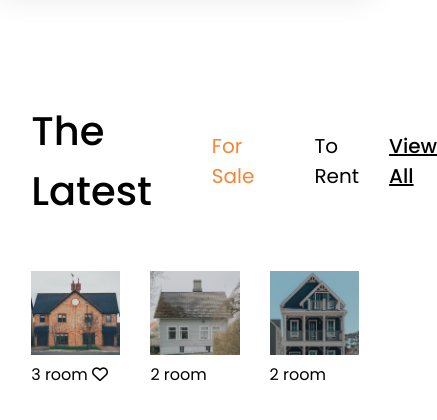
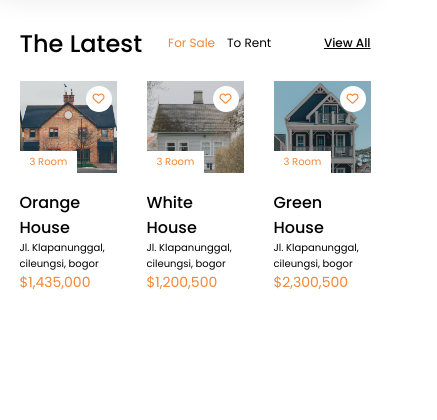
Before and after one commit to aldilukmn/omah, a plain HTML site: page index.html in a window 390 px wide. Shown: the part 678-1098 px from the top of the page, 437 px wide, since content can reach past the window. After the commit the page ends 1006 px from the top, so only its background shows below. Drawn offline with nearby package versions, Linux system fonts and the light colour scheme.

Commit message:
responsive layout on sale house feature

```diff
--- a/assets/css/style.css
+++ b/assets/css/style.css
@@ -143,7 +143,7 @@ body {
 /* start sale house */
 
 .sale-house {
-  margin: 125px 8% 48px 8%;
+  margin: 50px 7.5% 48px 7.5%;
 }
 
 .sale-house .title {
@@ -187,7 +187,6 @@ body {
   justify-content: space-between;
   flex-direction: row;
   gap: 30px;
-  margin-top: 50px;
 }
 
 .container .card {
@@ -195,27 +194,54 @@ body {
 }
 
 .container .card img {
-  width: 100%
+  width: 100%;
 }
 
-/* .container .card > span {
-  background-color: #ffffff;
+.card .image {
+  position: relative;
+}
+
+.card .image-title span {
+  background-color: #fff;
+  bottom: 0;
   color: var(--primary-color);
   padding: 16px;
-  position: relative;
-  top: -45px;
+  position: absolute;
+  text-transform: capitalize;
 }
 
-.container .card > i {
+.card .image-title i {
   background-color: #ffffff;
   border-radius: 50%;
+  cursor: pointer;
   color: var(--primary-color);
-  font-size: 26px;
+  font-size: 20px;
   padding: 10px;
   position: absolute;
-  top: -80%;
-  right: -250px;
-} */
+  right: 10px;
+  top: 30px;
+}
+
+.card .description {
+  display: flex;
+  flex-direction: column;
+  justify-content: space-between;
+  height: 100px;
+  margin-top: 30px;
+}
+
+.description h3 {
+  font-size: 30px;
+  font-weight: 500;
+  margin-bottom: 10px;
+  text-transform: capitalize;
+}
+
+.description p:last-child {
+  color: var(--primary-color);
+  font-size: 24px;
+  margin-top: 10px;
+}
 
 /* end sale house */
 
@@ -304,6 +330,42 @@ body {
     font-size: 13px;
     margin-right: 16px;
     padding: 16px 30px;
+  }
+
+  .sale-house .title-left h1 {
+    font-size: 36px;
+    margin-right: 25px;
+  }
+
+  .sale-house .title-left h4 {
+    font-size: 18px;
+    margin: 0 25px;
+  }
+
+  .sale-house .title-right h4 {
+    font-size: 18px;
+  }
+
+  .card .image-title span {
+    font-size: 15px;
+    padding: 13px 16px;
+  }
+
+  .card .image-title i {
+    padding: 9px;
+    font-size: 18px;
+  }
+
+  .card .description h3 {
+    font-size: 26px;
+  }
+
+  .card .description p:nth-of-type(1) {
+    font-size: 14px;
+  }
+
+  .card .description p:last-child {
+    font-size: 20px;
   }
 }
 
@@ -402,6 +464,46 @@ body {
     margin-right: 16px;
     padding: 16px 20px;
   }
+
+  .sale-house {
+    margin: 50px 5% 48px 5%;
+  }
+
+  .sale-house .title-left h1 {
+    font-size: 32px;
+    margin-right: 20px;
+  }
+
+  .sale-house .title-left h4 {
+    font-size: 16px;
+    margin: 0 15px;
+  }
+
+  .sale-house .title-right h4 {
+    font-size: 16px;
+  }
+
+  .card .image-title span {
+    font-size: 14px;
+    padding: 8px 16px;
+  }
+
+  .card .image-title i {
+    padding: 7px;
+    font-size: 16px;
+  }
+
+  .card .description h3 {
+    font-size: 22px;
+  }
+
+  .card .description p:nth-of-type(1) {
+    font-size: 13px;
+  }
+
+  .card .description p:last-child {
+    font-size: 18px;
+  }
 }
 
 @media screen and (max-width: 768px) {
@@ -422,6 +524,42 @@ body {
 
   .card .src-btn {
     padding: 12px 30px;
+  }
+
+  .sale-house .title-left h1 {
+    font-size: 28px;
+  }
+
+  .sale-house .title-left h4 {
+    font-size: 14px;
+    margin: 0 10px;
+  }
+
+  .sale-house .title-right h4 {
+    font-size: 14px;
+  }
+
+  .card .image-title span {
+    font-size: 12px;
+    padding: 7px 16px;
+  }
+
+  .card .image-title i {
+    padding: 7px;
+    font-size: 15px;
+    top: 28px;
+  }
+
+  .card .description h3 {
+    font-size: 19px;
+  }
+
+  .card .description p:nth-of-type(1) {
+    font-size: 13px;
+  }
+
+  .card .description p:last-child {
+    font-size: 18px;
   }
 }
 
@@ -450,4 +588,48 @@ body {
   .card .src-btn {
     padding: 10px 17px;
   }
+
+  .sale-house .title-left h1 {
+    font-size: 24px;
+  }
+
+  .sale-house .title-left h4 {
+    font-size: 12px;
+    margin: 0 6px;
+  }
+
+  .sale-house .title-right h4 {
+    font-size: 12px;
+  }
+
+  .card .image-title span {
+    font-size: 10px;
+    padding: 3px 10px;
+  }
+
+  .card .image-title i {
+    padding: 7px;
+    font-size: 12px;
+    right: 5px;
+    top: 25px;
+  }
+
+  .card .description {
+    height: 90px;
+    margin-top: 17px;
+  }
+
+  .card .description h3 {
+    font-size: 16px;
+    margin-bottom: 0;
+  }
+
+  .card .description p:nth-of-type(1) {
+    font-size: 10px;
+  }
+
+  .card .description p:last-child {
+    font-size: 14px;
+    margin-top: 0;
+  }
 }
--- a/assets/js/script.js
+++ b/assets/js/script.js
@@ -7,10 +7,19 @@ toggle.addEventListener("click", function () {
   bx.classList.toggle("bx-x");
 });
 
-const drop_down = document.getElementsByClassName("bx-chevron-down");
+const select = document.querySelectorAll(".drop-down div");
 
-Array.from(drop_down).forEach((drop) => {
-  drop.addEventListener("click", function () {
-    drop.classList.toggle("bx-chevron-right");
+Array.from(select).forEach((sel) => {
+  sel.addEventListener("click", function () {
+    const chevron = this.querySelector(".bx-chevron-down");
+    chevron.classList.toggle("bx-chevron-right");
   });
 });
+
+const fa_regular = document.getElementsByClassName("fa-regular");
+
+Array.from(fa_regular).forEach((regular) => {
+  regular.addEventListener("click", function () {
+    regular.classList.toggle("fa-solid");
+  });
+});
--- a/index.html
+++ b/index.html
@@ -83,17 +83,46 @@
         </div>
         <div class="container">
           <div class="card">
-            <img src="./assets/img/orange-house.png" alt="orange-house" />
-            <span>3 room</span>
-            <i class="fa-sharp fa-regular fa-heart"></i>
+            <div class="image">
+              <img src="./assets/img/orange-house.png" alt="orange-house" />
+              <div class="image-title">
+                <span>3 room</span>
+                <i class="fa-sharp fa-regular fa-heart"></i>
+              </div>
+            </div>
+            <div class="description">
+              <h3>orange house</h3>
+              <p>Jl. Klapanunggal, cileungsi, bogor</p>
+              <p>$1,435,000</p>
+            </div>
           </div>
           <div class="card">
-            <img src="./assets/img/white-house.png" alt="white-house" />
-            <span>2 room</span>
+            <div class="image">
+              <img src="./assets/img/white-house.png" alt="white-house" />
+              <div class="image-title">
+                <span>3 room</span>
+                <i class="fa-sharp fa-regular fa-heart"></i>
+              </div>
+            </div>
+            <div class="description">
+              <h3>white house</h3>
+              <p>Jl. Klapanunggal, cileungsi, bogor</p>
+              <p>$1,200,500</p>
+            </div>
           </div>
           <div class="card">
-            <img src="./assets/img/green-house.png" alt="green-house" />
-            <span>2 room</span>
+            <div class="image">
+              <img src="./assets/img/green-house.png" alt="green-house" />
+              <div class="image-title">
+                <span>3 room</span>
+                <i class="fa-sharp fa-regular fa-heart"></i>
+              </div>
+            </div>
+            <div class="description">
+              <h3>green house</h3>
+              <p>Jl. Klapanunggal, cileungsi, bogor</p>
+              <p>$2,300,500</p>
+            </div>
           </div>
         </div>
       </div>
```
